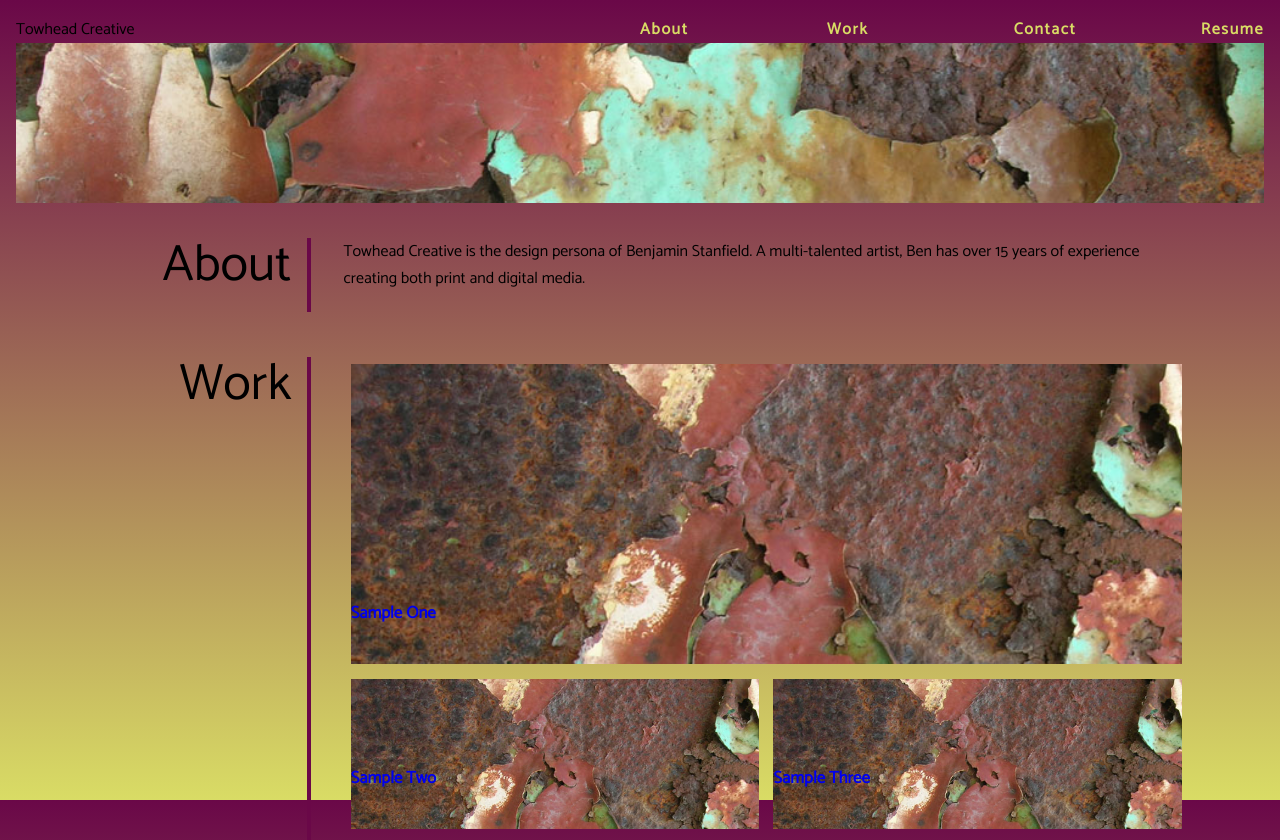
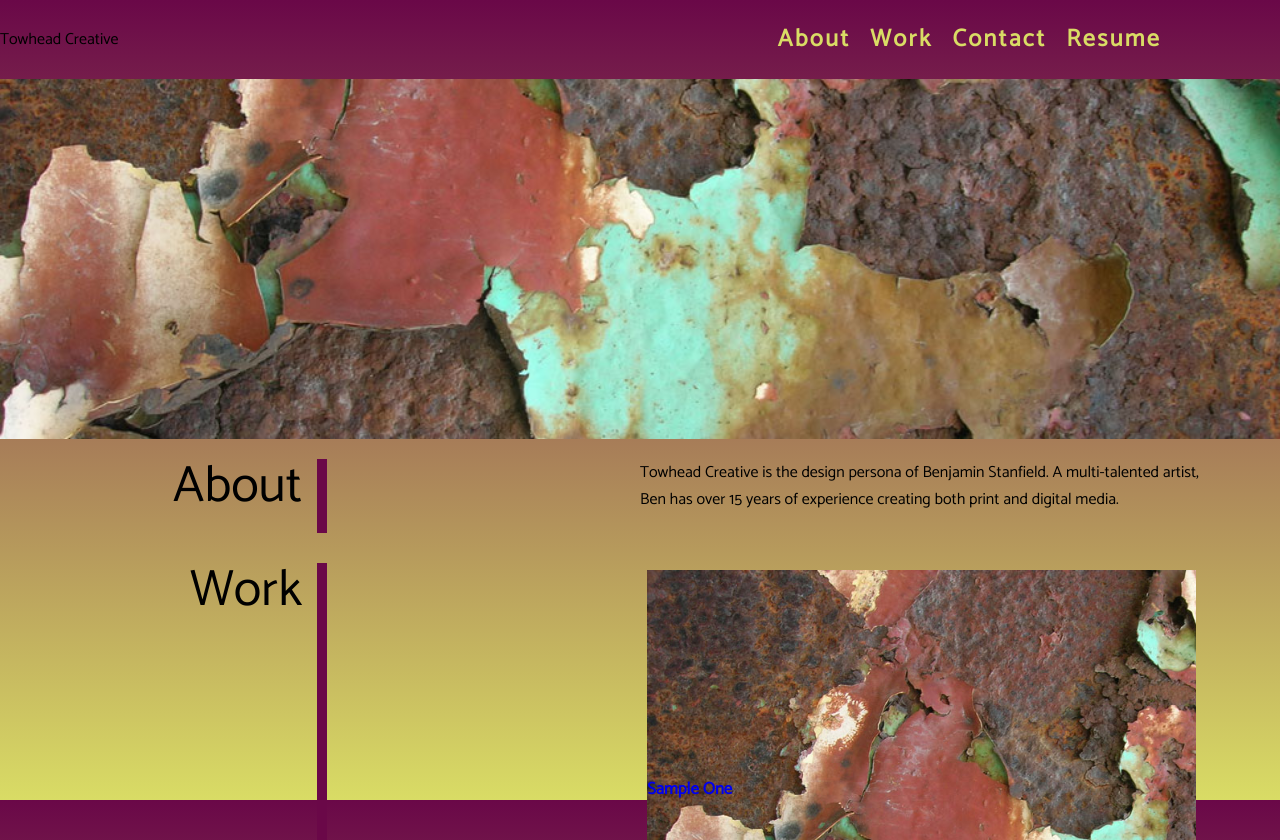
Before and after one commit to Doompeck/my-portfolio, a plain HTML site: page index.html in a window 1280 px wide. Shown: the top 840 px of the page. Drawn offline with Linux system fonts and the light colour scheme.

Commit message:
Realized the better way to setup the nav.  Commented out to remove unsued code.

```diff
--- a/assets/css/style.css
+++ b/assets/css/style.css
@@ -1,7 +1,3 @@
-* {
-    box-sizing: border-box;
-}
-
 :root{
 --primary: #6a0848;
 --secondary: #d9dc65;
@@ -10,36 +6,51 @@
 body {
     font-family: 'Catamaran', sans-serif;
     background: linear-gradient(to bottom, var(--primary), var(--secondary));
-    margin: 1rem;
     background-repeat: no-repeat;
     background-attachment: fixed;
 
 }
 
-.row {
+header {
+  /* background-color: var(--primary);
+  padding: 1rem;
+  flex-wrap: wrap; */
+  padding: 15px 6% 15px 0;
+  display: flex;
+  flex-direction: row;
+  justify-content: space-between;
+  flex-wrap: wrap;
+  align-items: center;
+  background-color: var(--tertiary);
+  box-shadow: 0 5px 35px rgba(146, 204, 206, 0.4);
+}
+
+/* .row {
     display: flex;
 }
 
 .col {
     flex: 1 0 5%;
-}
+} */
 
-.nav {
+nav {
     display: flex;
     flex-direction: row;
     justify-content: right;
     align-items: center;
+    padding-right: 2rem;
 }
 
-.nav col {
+/* .nav col {
 flex-grow: 0;
 padding: 1rem;
-}
+} */
 
 /* Set button Link formatting */
 .nav a{
 font-family: 'Catamaran', sans-serif;
-font-size: 12pt;
+padding: 5px 10px;
+font-size: 1.5rem;
 font-weight: bold;
 letter-spacing: 0.1em;
 color: var(--secondary);
@@ -60,8 +71,8 @@ color: var(--secondary);
 
 /* box for flex items */
 .flex-item {
-    min-height: 150px;
-    max-height: 150px;
+    min-height: 100px;
+    max-height: 100px;
     flex-basis: calc(50% - 1em);
     display: flex;
     align-items: flex-end;
@@ -74,7 +85,7 @@ color: var(--secondary);
 
 /* Make first item in portfolio priority*/
 .flex-item:first-child {
-    min-height: 300px;
+    min-height: 250px;
     flex-basis: 100%;
 }
 
@@ -103,8 +114,7 @@ color: var(--secondary);
   background-image: url(../images/rusted-metal.jpg);
   background-size:cover;
   background-position: center;
-  min-height: 20vh;
-  padding: 5% 20%;
+  min-height: 45vh;
   display: flex;
 }
 
@@ -112,7 +122,7 @@ color: var(--secondary);
 /* Containers */
 
 .info-container {
-  margin: 25px 0;
+  margin: 10px 0;
   padding: 10px 0;
   display: flex;
   flex-direction: row;
@@ -125,13 +135,13 @@ color: var(--secondary);
   flex: 0 0 20%;
   text-align: right;
   padding-right: 15px;
-  border-right: 4px solid var(--primary);
+  border-right: 10px solid var(--primary);
   font-size: 4vw;
   line-height: 1.1;
 }
 
 .info-container > div {
-  flex: 0 0 77%;
+  flex: 0 0 50%;
 }
 
 .info-container p {
@@ -164,7 +174,7 @@ color: var(--secondary);
       padding: 5px;
       margin-bottom: 10px;
       font-weight: bolder;
-      font-size: 5vw;
+      font-size: 10vw;
     }
 
     header nav {
@@ -178,7 +188,7 @@ color: var(--secondary);
 
     .info-container > h2 {
       border-right: none;
-      border-bottom: 4px solid var(--primary);
+      border-bottom: 10px solid var(--primary);
       margin-bottom: 20px;
       padding-bottom: 10px;
       text-align: left;
```
